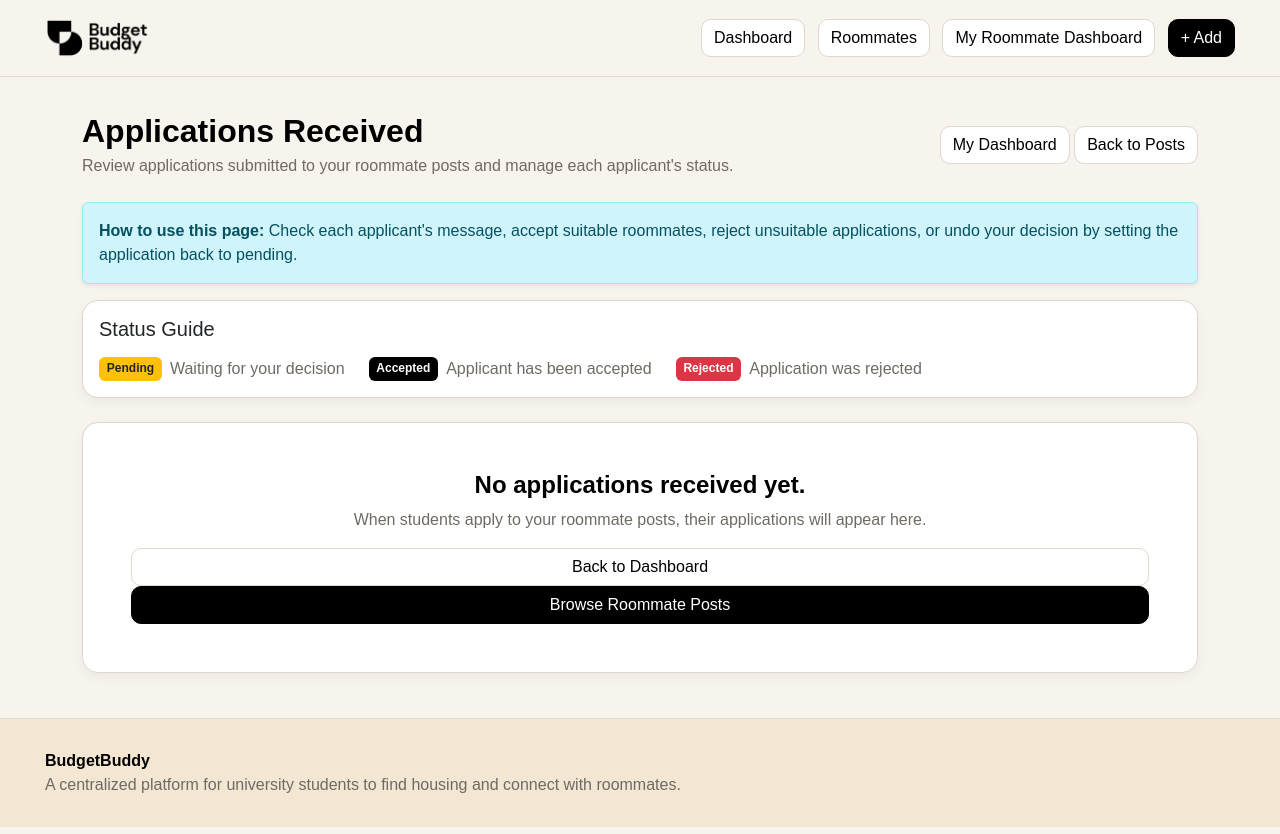
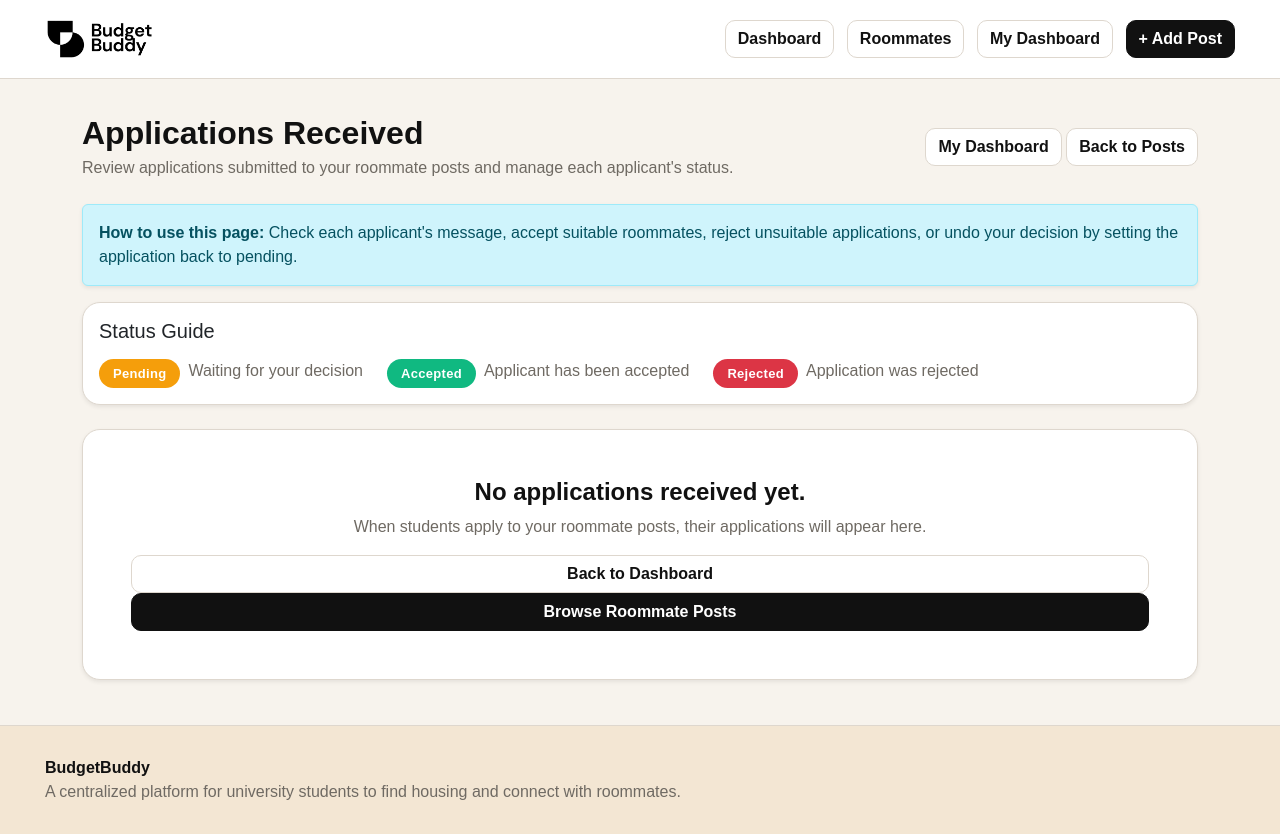
Before and after one commit to GordanEatCodes/GitProject-BudgetBuddy, a Django app: page /roommates/applications-received/ in a window 1280 px wide. Run offline with Django 5.2, Linux system fonts and the light colour scheme; the visitor is signed in with stand-in values (Sample User, id 1); data that the repository does not hold is empty.

Commit message:
improve roommate UI

```diff
--- a/templates/base.html
+++ b/templates/base.html
@@ -8,176 +8,244 @@
     <link href="https://cdn.jsdelivr.net/npm/bootstrap@5.3.0/dist/css/bootstrap.min.css" rel="stylesheet">
 
     <style>
-        :root {
-            --main-bg: #f7f3ed;
-            --card-bg: #ffffff;
-            --cream: #f3e6d3;
-            --black: #000000;
-            --text-dark: #111111;
-            --text-muted: #6f6a63;
-            --border-soft: #ded7ce;
+
+        :root{
+            --main-bg:#f7f3ed;
+            --card-bg:#ffffff;
+            --cream:#f3e6d3;
+            --black:#111111;
+            --text-muted:#6f6a63;
+            --border-soft:#ded7ce;
+
+            /* Status Colors */
+            --open:#10b981;
+            --full:#f59e0b;
+            --closed:#ef4444;
         }
 
         html,
-        body {
-            height: 100%;
-            margin: 0;
+        body{
+            height:100%;
+            margin:0;
         }
 
-        body {
-            min-height: 100vh;
-            display: flex;
-            flex-direction: column;
-            background-color: var(--main-bg);
-            color: var(--text-dark);
-            font-family: Arial, Helvetica, sans-serif;
+        body{
+            min-height:100vh;
+            display:flex;
+            flex-direction:column;
+            background:var(--main-bg);
+            font-family:Arial, Helvetica, sans-serif;
+            color:#111;
         }
 
-        .navbar {
-            background-color: var(--main-bg) !important;
-            border-bottom: 1px solid var(--border-soft);
-            padding: 18px 45px;
+        /* ---------- Navbar ---------- */
+
+        .navbar{
+            background:white !important;
+            border-bottom:1px solid var(--border-soft);
+            padding:18px 45px;
         }
 
-        .navbar-brand {
-            color: var(--black) !important;
-            font-weight: 700;
-            font-size: 24px;
+        .logo-wrap img{
+            object-fit:contain;
         }
 
-        .logo-wrap img {
-            object-fit: contain;
+        /* ---------- Page ---------- */
+
+        .page-content{
+            flex:1;
+            margin-top:35px;
+            margin-bottom:45px;
         }
 
-        .page-content {
-            flex: 1;
-            margin-top: 35px;
-            margin-bottom: 45px;
+        h1,h2,h3,h4{
+            font-weight:700;
+            color:#111;
         }
 
-        h1, h2, h3, h4 {
-            color: var(--black);
-            font-weight: 700;
+        /* ---------- Card ---------- */
+
+        .card{
+            background:white;
+            border:1px solid var(--border-soft);
+            border-radius:18px;
+            box-shadow:0 4px 14px rgba(0,0,0,.05);
+            transition:.25s;
         }
 
-        .card {
-            background-color: var(--card-bg);
-            border: 1px solid var(--border-soft);
-            border-radius: 16px;
-            box-shadow: 0 4px 12px rgba(0, 0, 0, 0.05) !important;
+        .card:hover{
+            transform:translateY(-3px);
+            box-shadow:0 10px 28px rgba(0,0,0,.08);
         }
 
-        .form-control {
-            background-color: #fbfaf7;
-            border: 1px solid var(--border-soft);
-            border-radius: 10px;
-            padding: 12px;
+        /* ---------- Form ---------- */
+
+        .form-control{
+            background:#fbfaf7;
+            border:1px solid var(--border-soft);
+            border-radius:10px;
+            padding:12px;
         }
 
-        .form-control:focus {
-            border-color: var(--black);
-            box-shadow: none;
+        .form-control:focus{
+            border-color:#111;
+            box-shadow:none;
         }
 
-        .btn {
-            border-radius: 10px;
-            font-weight: 500;
+        /* ---------- Button ---------- */
+
+        .btn{
+            border-radius:10px;
+            font-weight:600;
+            transition:.2s;
+        }
+
+        .btn:hover{
+            transform:translateY(-1px);
         }
 
         .btn-primary,
         .btn-success,
-        .btn-info {
-            background-color: var(--black) !important;
-            border-color: var(--black) !important;
-            color: white !important;
+        .btn-info{
+            background:#111 !important;
+            border-color:#111 !important;
+            color:white !important;
         }
 
         .btn-primary:hover,
         .btn-success:hover,
-        .btn-info:hover {
-            background-color: #333333 !important;
-            border-color: #333333 !important;
+        .btn-info:hover{
+            background:#333 !important;
+            border-color:#333 !important;
         }
 
-        .btn-warning {
-            background-color: var(--cream) !important;
-            border-color: var(--border-soft) !important;
-            color: var(--black) !important;
+        .btn-warning{
+            background:var(--cream) !important;
+            border-color:var(--border-soft) !important;
+            color:#111 !important;
         }
 
-        .btn-secondary {
-            background-color: white !important;
-            border-color: var(--border-soft) !important;
-            color: var(--black) !important;
+        .btn-secondary{
+            background:white !important;
+            border-color:var(--border-soft) !important;
+            color:#111 !important;
         }
 
-        .btn-danger {
-            background-color: #b94a48 !important;
-            border-color: #b94a48 !important;
-            color: white !important;
+        .btn-danger{
+            background:#dc3545 !important;
+            border-color:#dc3545 !important;
+            color:white !important;
         }
 
-        .text-muted {
-            color: var(--text-muted) !important;
+        /* ---------- Status Badges ---------- */
+
+        .badge{
+            padding:8px 14px;
+            border-radius:999px;
+            font-size:13px;
+            font-weight:600;
+            letter-spacing:.3px;
         }
 
-        small {
-            color: var(--text-muted);
+        /* Open */
+
+        .badge.bg-success{
+            background:var(--open) !important;
+            color:white !important;
         }
 
-        .badge.bg-success {
-            background-color: var(--black) !important;
+        /* Full */
+
+        .badge.bg-warning{
+            background:var(--full) !important;
+            color:white !important;
         }
 
-        .page-footer {
-            margin-top: auto;
-            background-color: var(--cream);
-            padding: 30px 45px;
-            border-top: 1px solid var(--border-soft);
+        /* Closed */
+
+        .badge.bg-secondary{
+            background:var(--closed) !important;
+            color:white !important;
         }
 
-        .page-footer strong {
-            color: var(--black);
+        /* ---------- Text ---------- */
+
+        .text-muted{
+            color:var(--text-muted)!important;
         }
+
+        small{
+            color:var(--text-muted);
+        }
+
+        /* ---------- Footer ---------- */
+
+        .page-footer{
+            margin-top:auto;
+            background:var(--cream);
+            padding:30px 45px;
+            border-top:1px solid var(--border-soft);
+        }
+
+        .page-footer strong{
+            color:#111;
+        }
+
     </style>
+
 </head>
 
 <body>
 
 <nav class="navbar d-flex justify-content-between align-items-center">
-        <a class="logo-wrap" href="{% url 'dashboard' %}" data-name="Logo">
-            <img alt="Budget Buddy Logo" src="{% static 'images/LOGO-bgremove.png' %}" height="40" />
+
+    <a class="logo-wrap" href="{% url 'dashboard' %}">
+        <img src="{% static 'images/LOGO-bgremove.png' %}"
+             alt="Budget Buddy"
+             height="42">
     </a>
 
     <div>
-            <a class="btn btn-secondary me-2" href="{% url 'dashboard' %}">
+
+        <a class="btn btn-secondary me-2"
+           href="{% url 'dashboard' %}">
             Dashboard
         </a>
 
-            <a class="btn btn-secondary me-2" href="{% url 'roommate_list' %}">
+        <a class="btn btn-secondary me-2"
+           href="{% url 'roommate_list' %}">
             Roommates
         </a>
 
-            <a class="btn btn-secondary me-2" href="{% url 'roommate_dashboard' %}">
-                My Roommate Dashboard
+        <a class="btn btn-secondary me-2"
+           href="{% url 'roommate_dashboard' %}">
+            My Dashboard
         </a>
 
-            <a class="btn btn-primary" href="{% url 'add_roommate' %}">
-                + Add
+        <a class="btn btn-primary"
+           href="{% url 'add_roommate' %}">
+            + Add Post
         </a>
+
     </div>
+
 </nav>
 
 <main class="container page-content">
+
     {% block content %}
     {% endblock %}
+
 </main>
 
 <footer class="page-footer">
+
     <strong>BudgetBuddy</strong>
+
     <p class="text-muted mb-0">
         A centralized platform for university students to find housing and connect with roommates.
     </p>
+
 </footer>
 
 </body>
```
Lines whose indentation alone changed are shown as unchanged.
